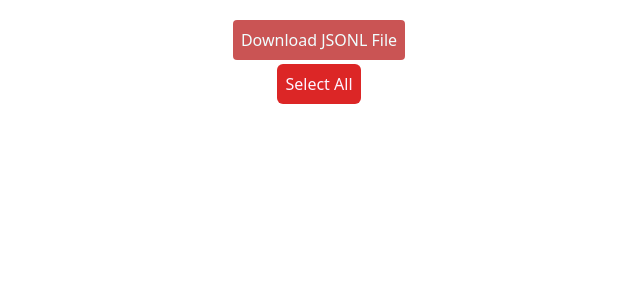
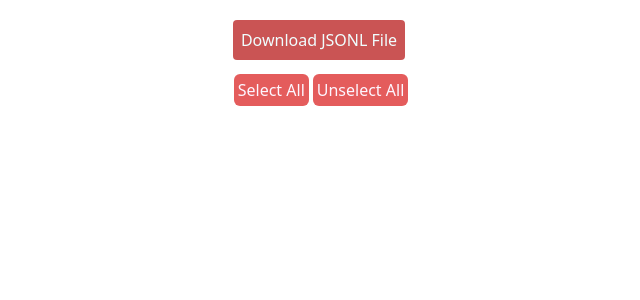
Before and after one commit to rajats-dev/frontendproject, a Next.js app: page /list in a window 1280 px wide. Shown: the top 300 px of the page, without its empty margins (321-961 px from the left). Built offline with nearby package versions, Linux system fonts and the light colour scheme.

Commit message:
Added unselect button

```diff
--- a/src/pages/list.tsx
+++ b/src/pages/list.tsx
@@ -8,8 +8,6 @@ const List = () => {
   const dataString = data as string;
   const dataArray = dataString ? JSON.parse(dataString) : [];
   const allIdx = Array.from({ length: dataArray.length }, (_, i) => i);
-
-  console.log(allIdx);
 
   const onAddIdx = (i: number) => {
     if (idx.includes(i)) {
@@ -37,7 +35,6 @@ const List = () => {
       document.body.removeChild(anchor);
     }
   };
-  console.log(idx);
 
   return (
     <div className="flex flex-col items-center">
@@ -48,12 +45,22 @@ const List = () => {
       >
         Download JSONL File
       </button>
-      <button
-        onClick={() => setIdx(allIdx)}
-        className="bg-red-600 w-fit text-fuchsia-50 rounded-md m-1 p-2 hover:bg-red-800"
-      >
-        Select All
-      </button>
+      <div>
+        <button
+          onClick={() => setIdx(allIdx)}
+          className="bg-red-600 w-fit text-fuchsia-50 rounded-md m-1 p-1 hover:bg-red-800 disabled:opacity-75"
+          disabled={idx.length == allIdx.length}
+        >
+          Select All
+        </button>
+        <button
+          onClick={() => setIdx([])}
+          className="bg-red-600 w-fit text-fuchsia-50 rounded-md p-1 hover:bg-red-800 disabled:opacity-75"
+          disabled={idx.length == 0}
+        >
+          Unselect All
+        </button>
+      </div>
       {dataArray.map((item: any, i: number) => (
         <div
           className="flex border-2 border-solid border-black w-fit justify-start"
```
